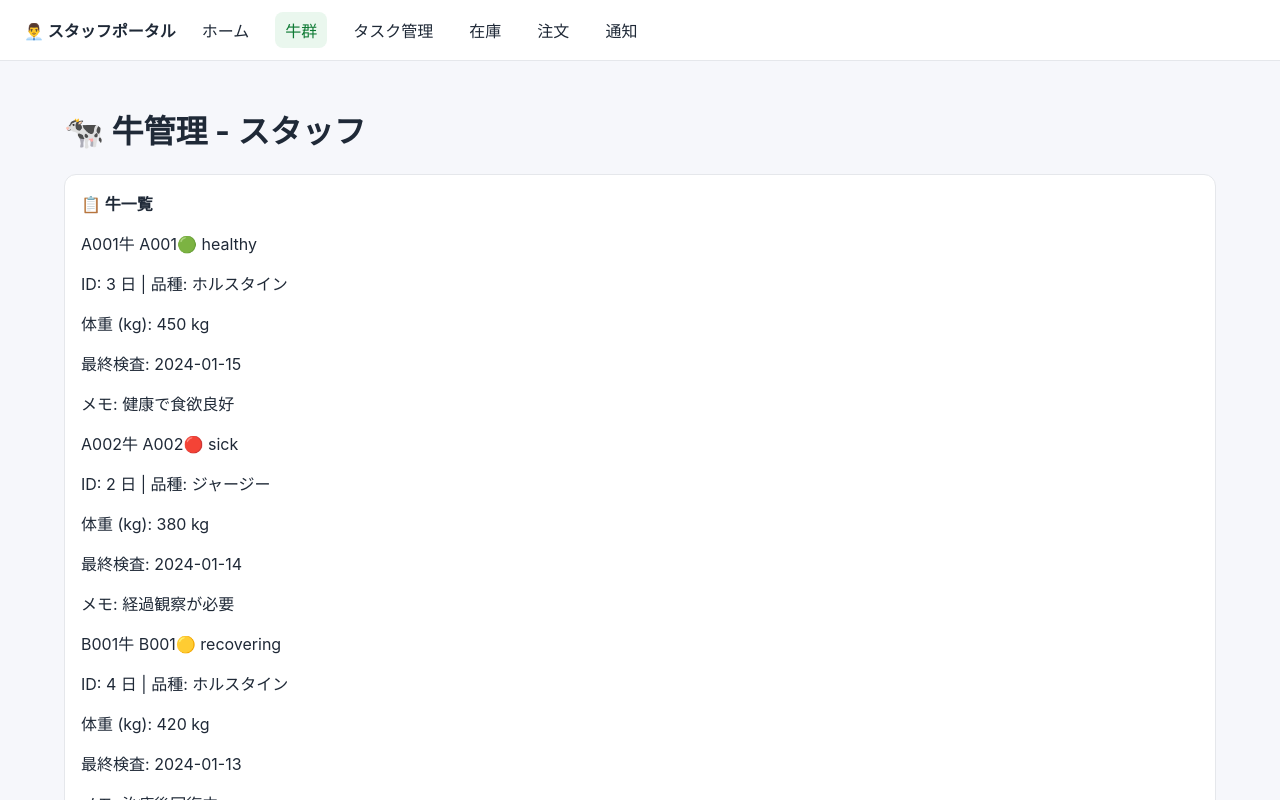
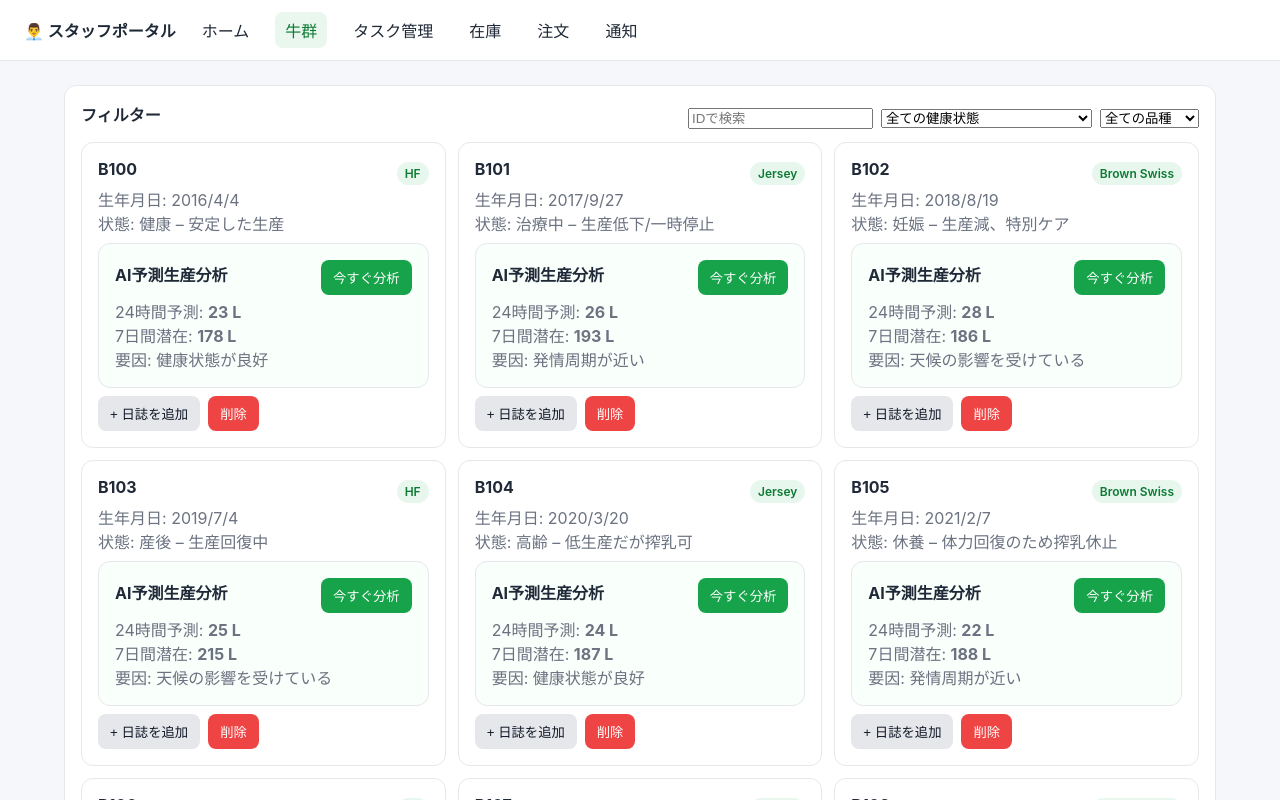
Before and after one commit to VuDang-Smile/cow_management, a React (Vite) app: page /staff/cows in a window 1280 px wide. Shown: the top 800 px of the page. Built offline with nearby package versions, Linux system fonts and the light colour scheme.

Commit message:
Fix cows

```diff
--- a/src/pages/staff/Cows.tsx
+++ b/src/pages/staff/Cows.tsx
@@ -1,242 +1,84 @@
-import { useState } from 'react'
+import Card from '../../components/Card'
+import { cows } from '../../mocks/farm'
+import { CowHealthStatus } from '../../interfaces'
+import { useMemo, useState } from 'react'
 import { useI18n } from '../../i18n'
-import Card from '../../components/Card'
 
-interface Cow {
-  id: string
-  name: string
-  age: number
-  breed: string
-  healthStatus: 'healthy' | 'sick' | 'recovering'
-  lastCheckup: string
-  weight: number
-  notes: string
-}
+export default function Cows(){
+  const { t, lang } = useI18n()
+  const [health, setHealth] = useState<string>('')
+  const [breed, setBreed] = useState<string>('')
+  const [query, setQuery] = useState<string>('')
+  const [analyzingIds, setAnalyzingIds] = useState<Record<string, boolean>>({})
+  const locale = lang === 'JP' ? 'ja-JP' : 'vi-VN'
 
-interface HealthRecord {
-  id: string
-  cowId: string
-  date: string
-  temperature: number
-  weight: number
-  symptoms: string
-  treatment: string
-  notes: string
-}
-
-export default function Cows() {
-  const { t } = useI18n()
-  const [selectedCow, setSelectedCow] = useState<Cow | null>(null)
-  const [showHealthForm, setShowHealthForm] = useState(false)
-  const [healthRecord, setHealthRecord] = useState<Partial<HealthRecord>>({
-    temperature: 0,
-    weight: 0,
-    symptoms: '',
-    treatment: '',
-    notes: ''
-  })
-
-  const cows: Cow[] = [
-    {
-      id: 'A001',
-      name: '牛 A001',
-      age: 3,
-      breed: 'ホルスタイン',
-      healthStatus: 'healthy',
-      lastCheckup: '2024-01-15',
-      weight: 450,
-      notes: '健康で食欲良好'
-    },
-    {
-      id: 'A002',
-      name: '牛 A002',
-      age: 2,
-      breed: 'ジャージー',
-      healthStatus: 'sick',
-      lastCheckup: '2024-01-14',
-      weight: 380,
-      notes: '経過観察が必要'
-    },
-    {
-      id: 'B001',
-      name: '牛 B001',
-      age: 4,
-      breed: 'ホルスタイン',
-      healthStatus: 'recovering',
-      lastCheckup: '2024-01-13',
-      weight: 420,
-      notes: '治療後回復中'
-    }
-  ]
-
-  const handleHealthSubmit = (e: React.FormEvent) => {
-    e.preventDefault()
-    if (selectedCow) {
-      // Thêm bản ghi sức khỏe mới (không xóa dữ liệu cũ)
-      const newRecord: HealthRecord = {
-        ...healthRecord as HealthRecord,
-        id: Date.now().toString(),
-        cowId: selectedCow.id,
-        date: new Date().toISOString().split('T')[0]
-      }
-      console.log('Thêm bản ghi sức khỏe:', newRecord)
-      setShowHealthForm(false)
-      setHealthRecord({
-        temperature: 0,
-        weight: 0,
-        symptoms: '',
-        treatment: '',
-        notes: ''
-      })
-    }
-  }
-
-  const getHealthStatusColor = (status: string) => {
-    switch (status) {
-      case 'healthy': return '🟢'
-      case 'sick': return '🔴'
-      case 'recovering': return '🟡'
-      default: return '⚪'
-    }
-  }
+  const breeds = useMemo(()=> Array.from(new Set(cows.map(c=> c.breed))), [])
+  const filtered = cows.filter(c =>
+    (!health || c.healthStatus === health) &&
+    (!breed || c.breed === breed) &&
+    (!query || c.id.toLowerCase().includes(query.toLowerCase()))
+  )
 
   return (
-    <div className="cows-page">
-      <h1>🐄 {t('staff_cows')}</h1>
-
-      <div className="grid">
-        {/* Danh sách bò */}
-        <Card title={`📋 ${t('cow_list')}`}>
-          <div className="cow-list">
-            {cows.map(cow => (
-              <div
-                key={cow.id}
-                className={`cow-item ${selectedCow?.id === cow.id ? 'selected' : ''}`}
-                onClick={() => setSelectedCow(cow)}
-              >
-                <div className="cow-header">
-                  <span className="cow-id">{cow.id}</span>
-                  <span className="cow-name">{cow.name}</span>
-                  <span className="health-status">
-                    {getHealthStatusColor(cow.healthStatus)} {cow.healthStatus}
-                  </span>
+    <div className="grid" style={{ gap: 16 }}>
+      <Card title={t('filters')} rightSlot={
+        <div className="row" style={{ gap: 8 }}>
+          <input placeholder={t('search_by_id')} value={query} onChange={e=> setQuery(e.target.value)} />
+          <select value={health} onChange={e=> setHealth(e.target.value)}>
+            <option value="">{t('all_health')}</option>
+            {Object.values(CowHealthStatus).map(s=> <option value={s} key={s}>{t(`hs_${s}`)}</option>)}
+          </select>
+          <select value={breed} onChange={e=> setBreed(e.target.value)}>
+            <option value="">{t('all_breeds')}</option>
+            {breeds.map(b=> <option key={b} value={b}>{b}</option>)}
+          </select>
+        </div>
+      }>
+        <div className="grid" style={{ gridTemplateColumns:'repeat(3, 1fr)', gap: 12 }}>
+          {filtered.map(c=> (
+            <div key={c.id} className="card">
+              <div className="row" style={{ justifyContent:'space-between' }}>
+                <div className="section-title">{c.id}</div>
+                <div className="badge green">{c.breed}</div>
+              </div>
+              <div className="muted">{t('dob')}: {new Date(c.birthDate).toLocaleDateString(locale)}</div>
+              <div className="muted">{t('status')}: {t(`hs_${c.healthStatus}`)}</div>
+              <div className="card" style={{ background:'#f9fffb', marginTop:8 }}>
+                <div className="row" style={{ justifyContent:'space-between', marginBottom:4 }}>
+                  <div className="section-title">{t('ai_yield_analysis')}</div>
+                  <div className="right">
+                    {analyzingIds[c.id] ? (
+                      <div className="row">
+                        <div className="spinner" />
+                        <div className="muted">{t('ai_analyzing')}</div>
+                      </div>
+                    ) : (
+                      <button
+                        className="btn success"
+                        onClick={() => {
+                          setAnalyzingIds(prev => ({ ...prev, [c.id]: true }))
+                          setTimeout(() => {
+                            setAnalyzingIds(prev => ({ ...prev, [c.id]: false }))
+                          }, 1500)
+                        }}
+                      >
+                        {t('ai_analyze')}
+                      </button>
+                    )}
+                  </div>
                 </div>
-                <div className="cow-details">
-                  <p>{t('id')}: {cow.age} {t('range_day')} | {t('breed')}: {cow.breed}</p>
-                  <p>{t('weight_label')}: {cow.weight} kg</p>
-                  <p>{t('last_checkup')}: {cow.lastCheckup}</p>
-                  <p>{t('notes_label')}: {cow.notes}</p>
-                </div>
+                <div className="muted">{t('pred_24h')}: <b>{c.predictedMilkNext24h} L</b></div>
+                <div className="muted">{t('potential_7d')}: <b>{c.predictedMilkNext7Days} L</b></div>
+                <div className="muted">{t('factors')}: {c.influencingFactors.map(f=> t(f)).join(', ')}</div>
               </div>
-            ))}
-          </div>
-        </Card>
-
-        {/* Chi tiết bò và nhập dữ liệu sức khỏe */}
-        {selectedCow && (
-          <Card title={`📊 ${t('cow_details')} ${selectedCow.name}`}>
-            <div className="cow-detail">
-              <div className="cow-info">
-                <h3>{t('basic_info')}</h3>
-                <p><strong>{t('id')}:</strong> {selectedCow.id}</p>
-                <p><strong>{t('name')}:</strong> {selectedCow.name}</p>
-                <p><strong>{t('id')}:</strong> {selectedCow.age} {t('range_day')}</p>
-                <p><strong>{t('breed')}:</strong> {selectedCow.breed}</p>
-                <p><strong>{t('weight_label')}:</strong> {selectedCow.weight} kg</p>
-                <p><strong>{t('health_status')}:</strong> {getHealthStatusColor(selectedCow.healthStatus)} {t(selectedCow.healthStatus)}</p>
+              <div className="actions" style={{ marginTop: 8 }}>
+                <button className="btn secondary">+ {t('add_log')}</button>
+                <button className="btn danger">{t('delete')}</button>
               </div>
-
-              <div className="health-actions">
-                <button
-                  className="btn btn-primary"
-                  onClick={() => setShowHealthForm(true)}
-                >
-                  📝 {t('health_data_entry')}
-                </button>
-              </div>
-
-              {showHealthForm && (
-                <div className="health-form">
-                  <h4>{t('health_data_entry')}</h4>
-                  <form onSubmit={handleHealthSubmit}>
-                    <div className="form-group">
-                                              <label>{t('temperature_label')}:</label>
-                      <input
-                        type="number"
-                        step="0.1"
-                        value={healthRecord.temperature}
-                        onChange={(e) => setHealthRecord({
-                          ...healthRecord,
-                          temperature: parseFloat(e.target.value)
-                        })}
-                        required
-                      />
-                    </div>
-                    <div className="form-group">
-                                              <label>{t('weight_label')}:</label>
-                      <input
-                        type="number"
-                        step="0.1"
-                        value={healthRecord.weight}
-                        onChange={(e) => setHealthRecord({
-                          ...healthRecord,
-                          weight: parseFloat(e.target.value)
-                        })}
-                        required
-                      />
-                    </div>
-                    <div className="form-group">
-                                              <label>{t('symptoms_label')}:</label>
-                      <textarea
-                        value={healthRecord.symptoms}
-                        onChange={(e) => setHealthRecord({
-                          ...healthRecord,
-                          symptoms: e.target.value
-                        })}
-                        placeholder={t('symptoms_placeholder')}
-                      />
-                    </div>
-                    <div className="form-group">
-                                              <label>{t('treatment_label')}:</label>
-                      <textarea
-                        value={healthRecord.treatment}
-                        onChange={(e) => setHealthRecord({
-                          ...healthRecord,
-                          treatment: e.target.value
-                        })}
-                        placeholder={t('treatment_placeholder')}
-                      />
-                    </div>
-                    <div className="form-group">
-                                              <label>{t('notes_label')}:</label>
-                      <textarea
-                        value={healthRecord.notes}
-                        onChange={(e) => setHealthRecord({
-                          ...healthRecord,
-                          notes: e.target.value
-                        })}
-                        placeholder={t('notes_placeholder')}
-                      />
-                    </div>
-                    <div className="form-actions">
-                      <button type="submit" className="btn btn-success">
-                        💾 {t('save_record')}
-                      </button>
-                      <button
-                        type="button"
-                        className="btn btn-secondary"
-                        onClick={() => setShowHealthForm(false)}
-                      >
-                        ❌ {t('cancel')}
-                      </button>
-                    </div>
-                  </form>
-                </div>
-              )}
             </div>
-          </Card>
-        )}
-      </div>
+          ))}
+        </div>
+      </Card>
     </div>
   )
 }
```
